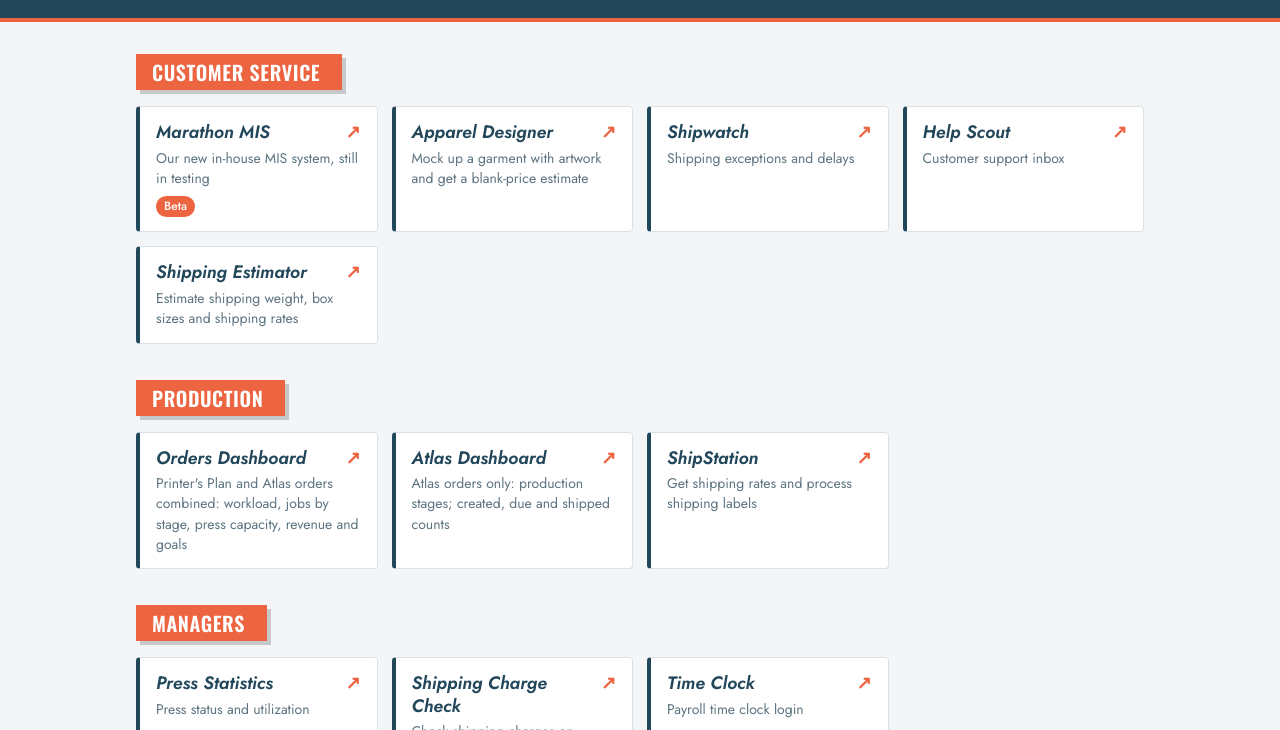
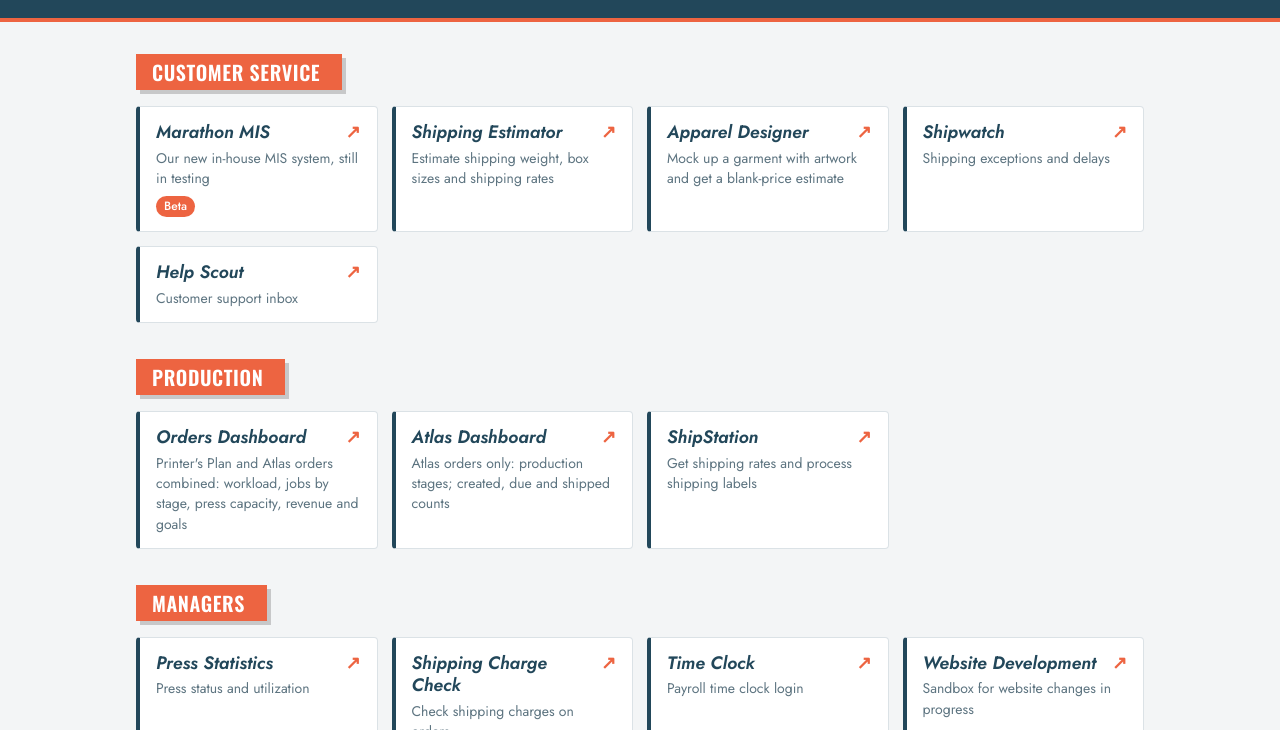
Before and after one commit to ryanzmpi/tools, a plain HTML site: page index.html in a window 1280 px wide. Shown: the part 70-800 px from the top of the page. Drawn offline with nearby package versions, Linux system fonts and the light colour scheme.

Commit message:
Add files via upload

```diff
--- a/index.html
+++ b/index.html
@@ -103,16 +103,17 @@
    ============================================================ */
 const TOOLS = [
   { name: "Marathon MIS",          url: "https://marathon-mis-production.up.railway.app",           group: "Customer Service", desc: "Our new in-house MIS system, still in testing", tag: "Beta" },
+  { name: "Shipping Estimator",    url: "https://web-production-9a92c8.up.railway.app/",            group: "Customer Service", desc: "Estimate shipping weight, box sizes and shipping rates" },
   { name: "Apparel Designer",      url: "https://ryanzmpi.github.io/apparel-previewer/",            group: "Customer Service", desc: "Mock up a garment with artwork and get a blank-price estimate" },
   { name: "Shipwatch",             url: "https://web-production-4de1b.up.railway.app",             group: "Customer Service", desc: "Shipping exceptions and delays" },
   { name: "Help Scout",            url: "https://secure.helpscout.net",                             group: "Customer Service", desc: "Customer support inbox" },
-  { name: "Shipping Estimator",    url: "https://web-production-9a92c8.up.railway.app/",            group: "Customer Service", desc: "Estimate shipping weight, box sizes and shipping rates" },
   { name: "Orders Dashboard",      url: "https://marathon-shop-dashboard-production.up.railway.app", group: "Production", desc: "Printer's Plan and Atlas orders combined: workload, jobs by stage, press capacity, revenue and goals" },
   { name: "Atlas Dashboard",       url: "https://gomake-dashboard-production.up.railway.app",       group: "Production", desc: "Atlas orders only: production stages; created, due and shipped counts" },
   { name: "ShipStation",           url: "https://ship9.shipstation.com/orders/awaiting-shipment",   group: "Production", desc: "Get shipping rates and process shipping labels" },
   { name: "Press Statistics",      url: "https://printbeat-collector-production.up.railway.app", group: "Managers", desc: "Press status and utilization" },
   { name: "Shipping Charge Check", url: "https://web-production-0965c.up.railway.app",             group: "Managers", desc: "Check shipping charges on orders" },
   { name: "Time Clock",            url: "https://www.payrollservers.us/sc/login.asp",               group: "Managers", desc: "Payroll time clock login" },
+  { name: "Website Development",   url: "https://sandbox.marathononline.com/",                      group: "Managers", desc: "Sandbox for website changes in progress" },
 ];
 
 const groupsEl = document.getElementById("groups");
```
